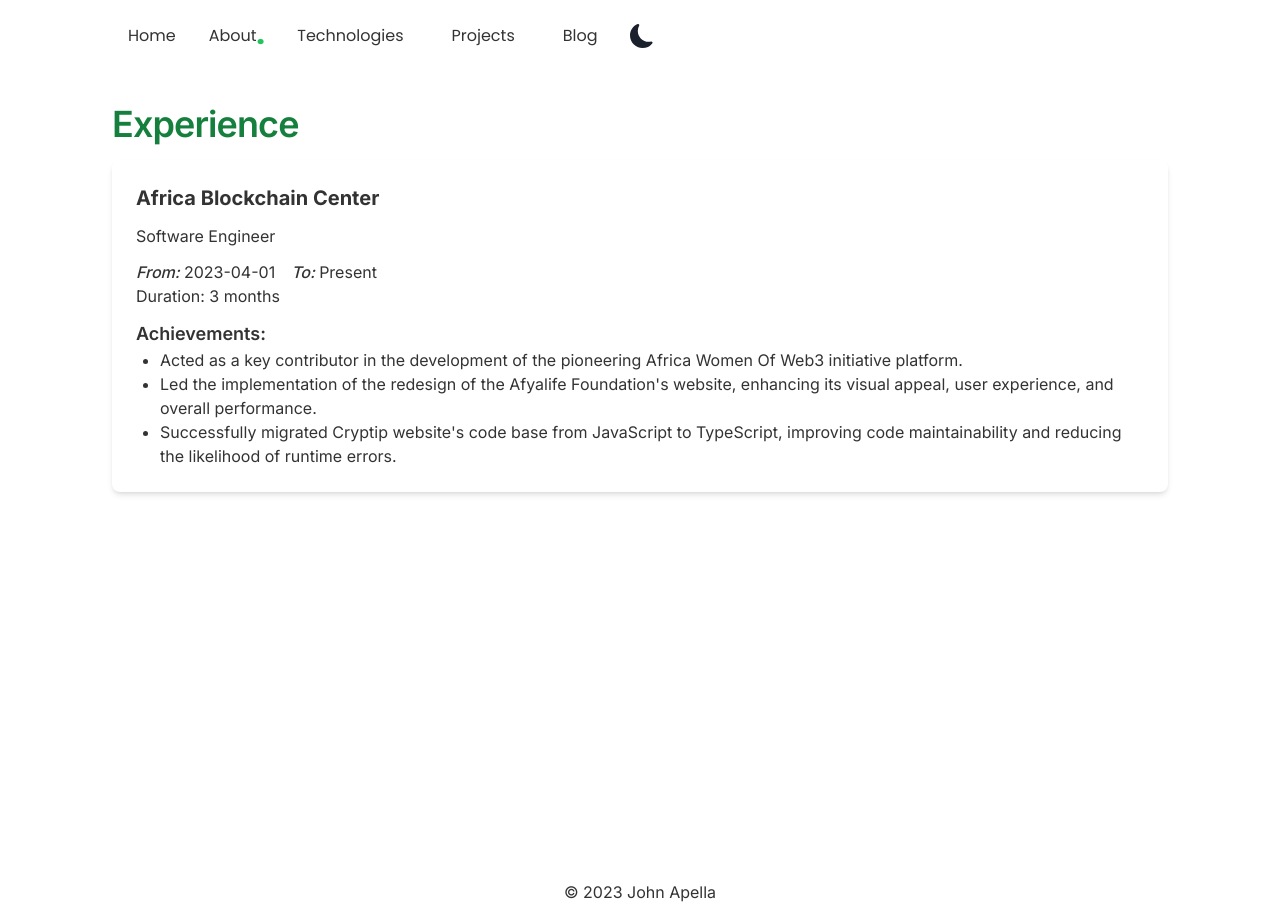
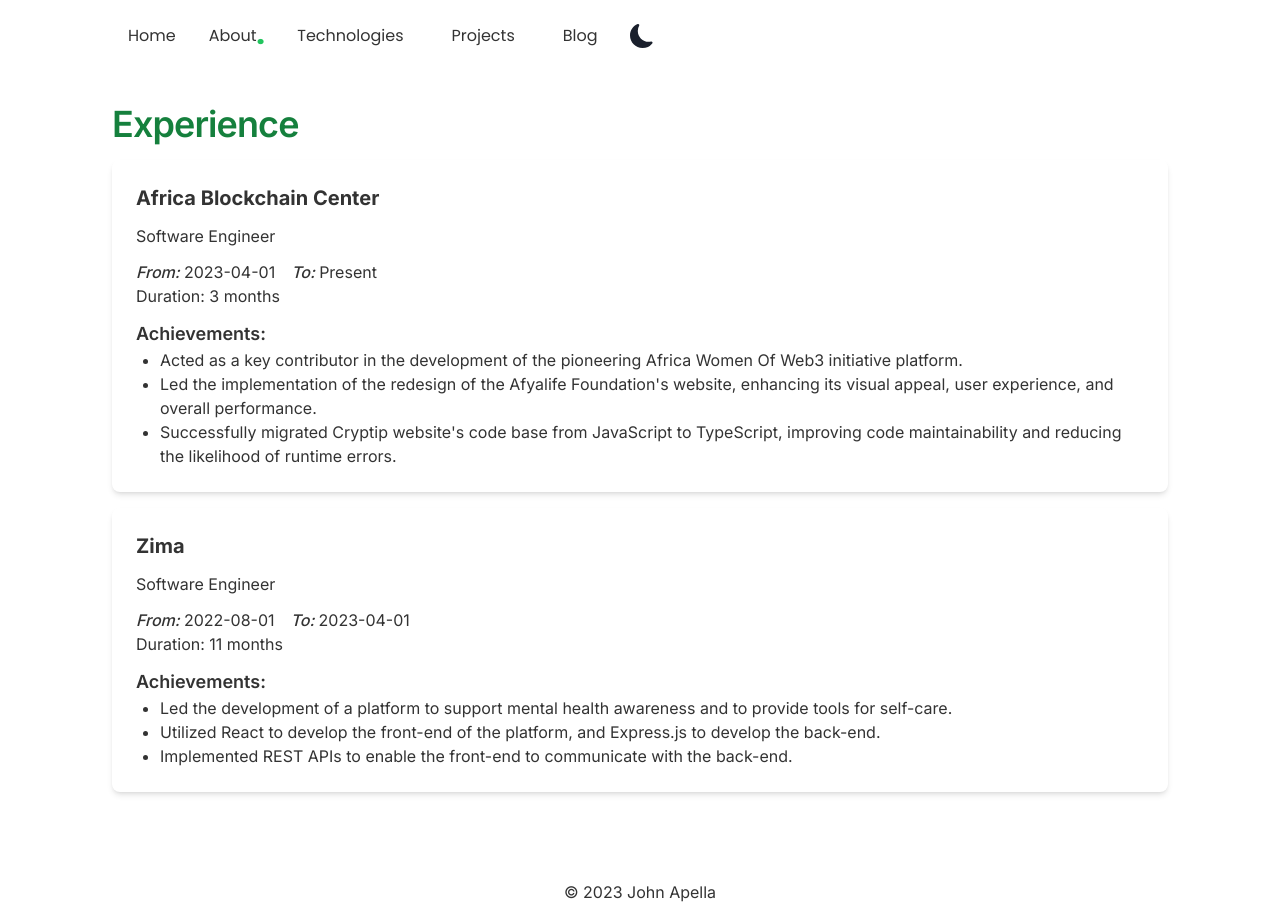
Before and after one commit to apella1/next-portfolio, a Next.js app: page /about in a window 1280 px wide. Built offline with nearby package versions, Linux system fonts and the light colour scheme.

Commit message:
Fix skills operating system figure width

```diff
--- a/components/technologies/Skills.tsx
+++ b/components/technologies/Skills.tsx
@@ -3,9 +3,9 @@
 
 const Skills = () => {
   return (
-    <section className="min-h-screen overflow-auto px-4 sm:px-16 xl:px-28 2xl:px-72 py-8 2xl:py-12 flex flex-col">
+    <section className="h-full overflow-auto px-4 sm:px-16 xl:px-28 2xl:px-72 py-8 2xl:py-12 flex flex-col">
       <h1 className="text-4xl text-green-700 font-bold leading-9 tracking-tight sm:text-4xl sm:leading-10 md:text-4xl md:leading-14 pb-12">
-        Favorite Technologies and Tools
+        Technologies and Tools I Use
       </h1>
       <div className="pb-12">
         <p className="flex gap-2 flex-wrap">
@@ -53,7 +53,7 @@
           <p className="xl:text-2xl font-semibold text-center">
             Operating Systems
           </p>
-          <div className="w-[350px] mobile:w-[400px] self-center xl:w-[400px]">
+          <div className="w-[800px]">
             <figure>
               <embed src="https://wakatime.com/share/@apella/b456c7f1-e1c4-43a5-8ece-a04ff7c573bb.svg"></embed>
             </figure>
@@ -63,7 +63,7 @@
           <p className="xl:text-2xl font-semibold text-center">
             Coding Activity
           </p>
-          <div className="w-[350px] mobile:w-[400px] self-center xl:w-[400px]">
+          <div className="w-[800px]">
             <figure>
               <embed src="https://wakatime.com/share/@apella/99b28e19-3765-4df8-b982-35fadce51143.svg"></embed>
             </figure>
--- a/data/experience.ts
+++ b/data/experience.ts
@@ -13,4 +13,16 @@
       "Successfully migrated Cryptip website's code base from JavaScript to TypeScript, improving code maintainability and reducing the likelihood of runtime errors.",
     ],
   },
+  {
+    company: "Zima",
+    companyUrl: "",
+    role: "Software Engineer",
+    startDate: "2022-08-01",
+    endDate: "2023-04-01",
+    achievements: [
+      "Led the development of a platform to support mental health awareness and to provide tools for self-care.",
+      "Utilized React to develop the front-end of the platform, and Express.js to develop the back-end.",
+      "Implemented REST APIs to enable the front-end to communicate with the back-end.",
+    ],
+  },
 ];
--- a/data/favoriteTechnologies.ts
+++ b/data/favoriteTechnologies.ts
@@ -61,6 +61,12 @@
     imgAlt: "Django",
     href: "https://www.djangoproject.com/",
   },
+  {
+    imgSrc:
+      "https://raw.githubusercontent.com/danielcranney/readme-generator/main/public/icons/skills/docker-colored.svg",
+    imgAlt: "Docker",
+    href: "https://www.docker.com/",
+  },
 ];
 
 const technologiesStore = [
@@ -123,12 +129,6 @@
       "https://raw.githubusercontent.com/danielcranney/readme-generator/main/public/icons/skills/aws-colored.svg",
     imgAlt: "Amazon Web Services",
     href: "https://aws.amazon.com",
-  },
-  {
-    imgSrc:
-      "https://raw.githubusercontent.com/danielcranney/readme-generator/main/public/icons/skills/docker-colored.svg",
-    imgAlt: "Docker",
-    href: "https://www.docker.com/",
   },
   {
     imgSrc:
```
